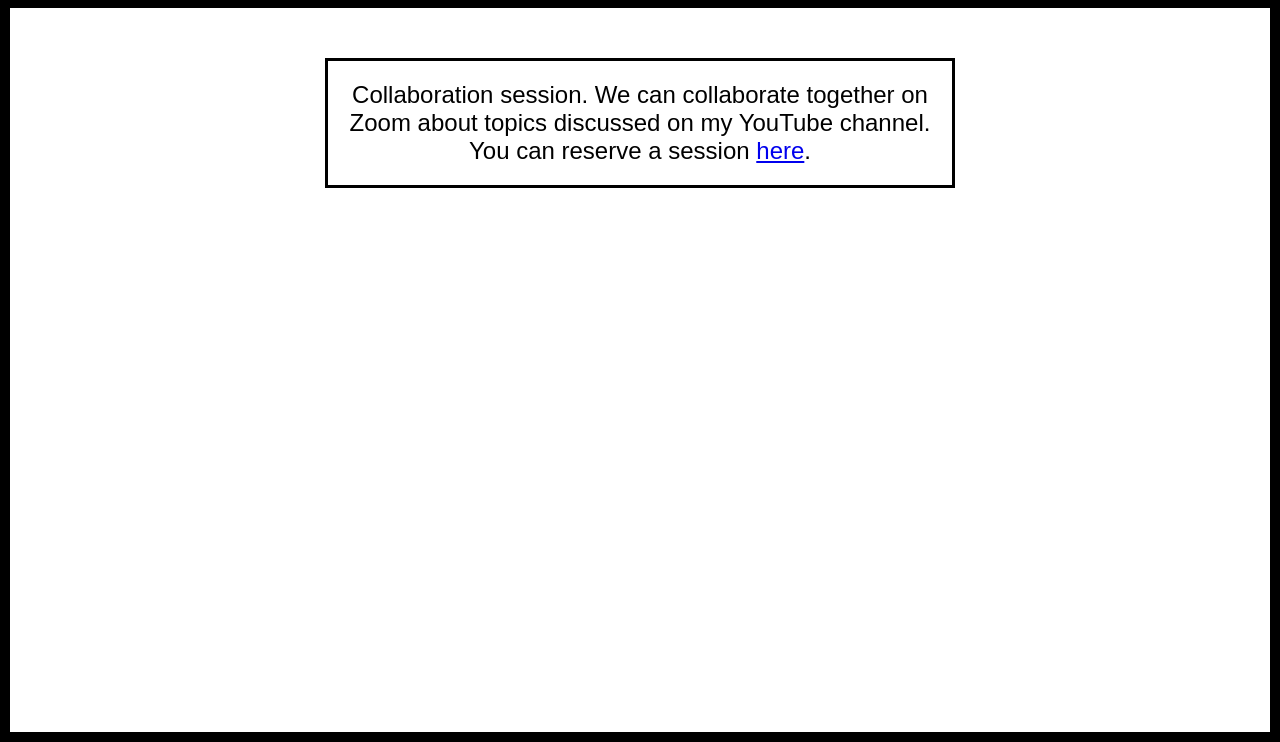
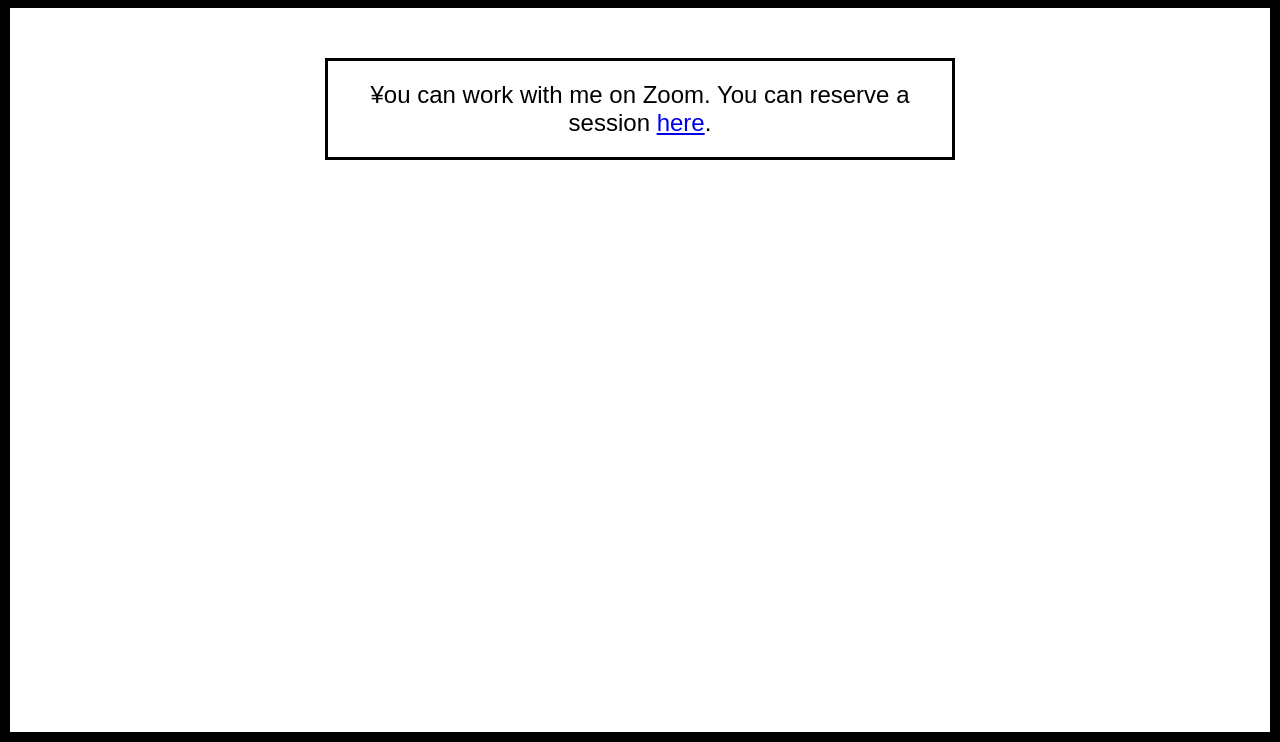
Before and after one commit to robertdavis864/robertdavis864.github.io, a plain HTML site: page services.html in a window 1280 px wide. Shown: the part 58-800 px from the top of the page. Drawn offline with Linux system fonts and the light colour scheme.

Commit message:
Update services.html

```diff
--- a/services.html
+++ b/services.html
@@ -17,7 +17,7 @@
         </ul>
     </nav>
     <div class="container">
-        <p>Collaboration session. We can collaborate together on Zoom about topics discussed on my YouTube channel. You can reserve a session <a href="https://www.paypal.com/ncp/payment/SFDVTFVTYBR9U" target="_blank">here</a>.</p>
+        <p>¥ou can work with me on Zoom. You can reserve a session <a href="https://www.paypal.com/ncp/payment/SFDVTFVTYBR9U" target="_blank">here</a>.</p>
     </div>
 </body>
 </html>
```
